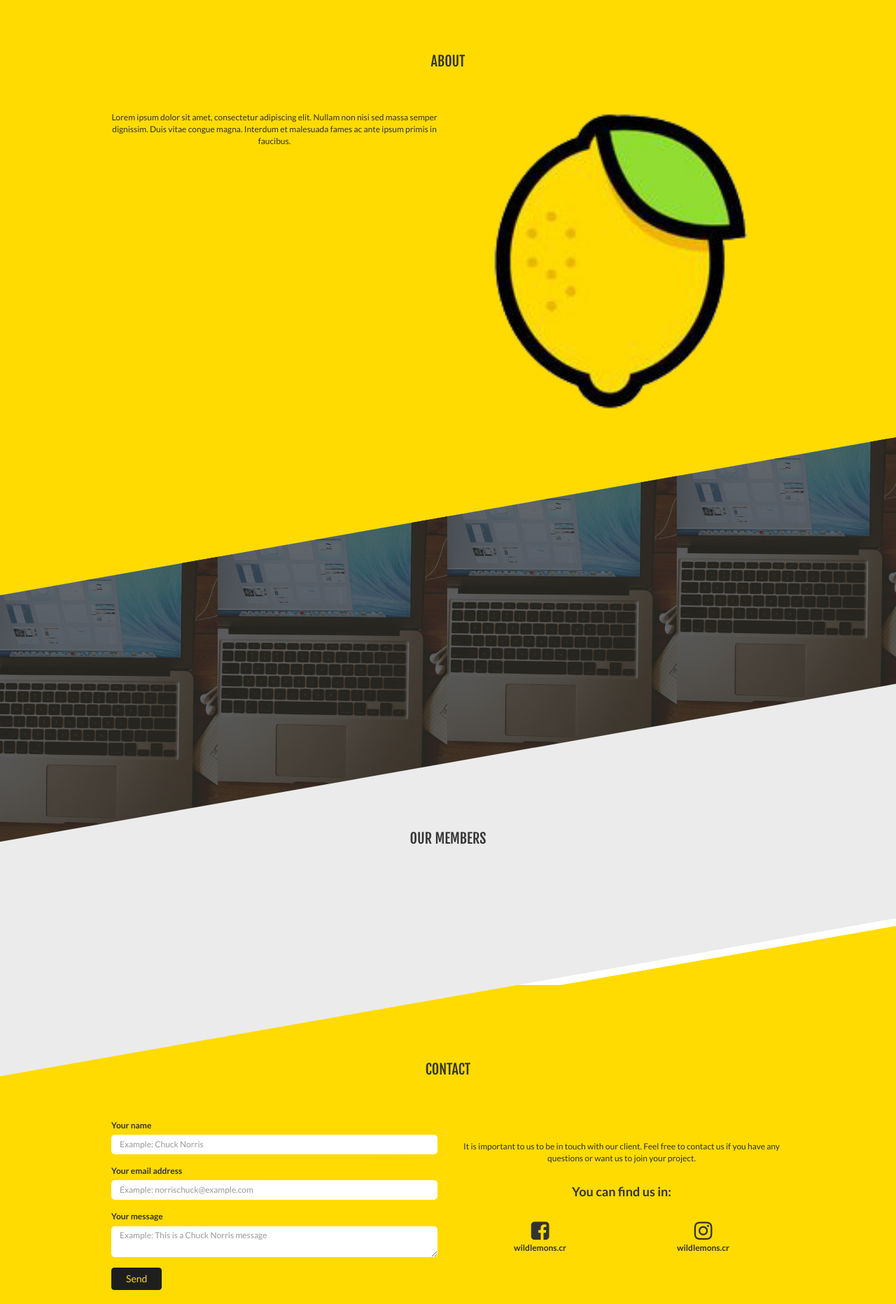
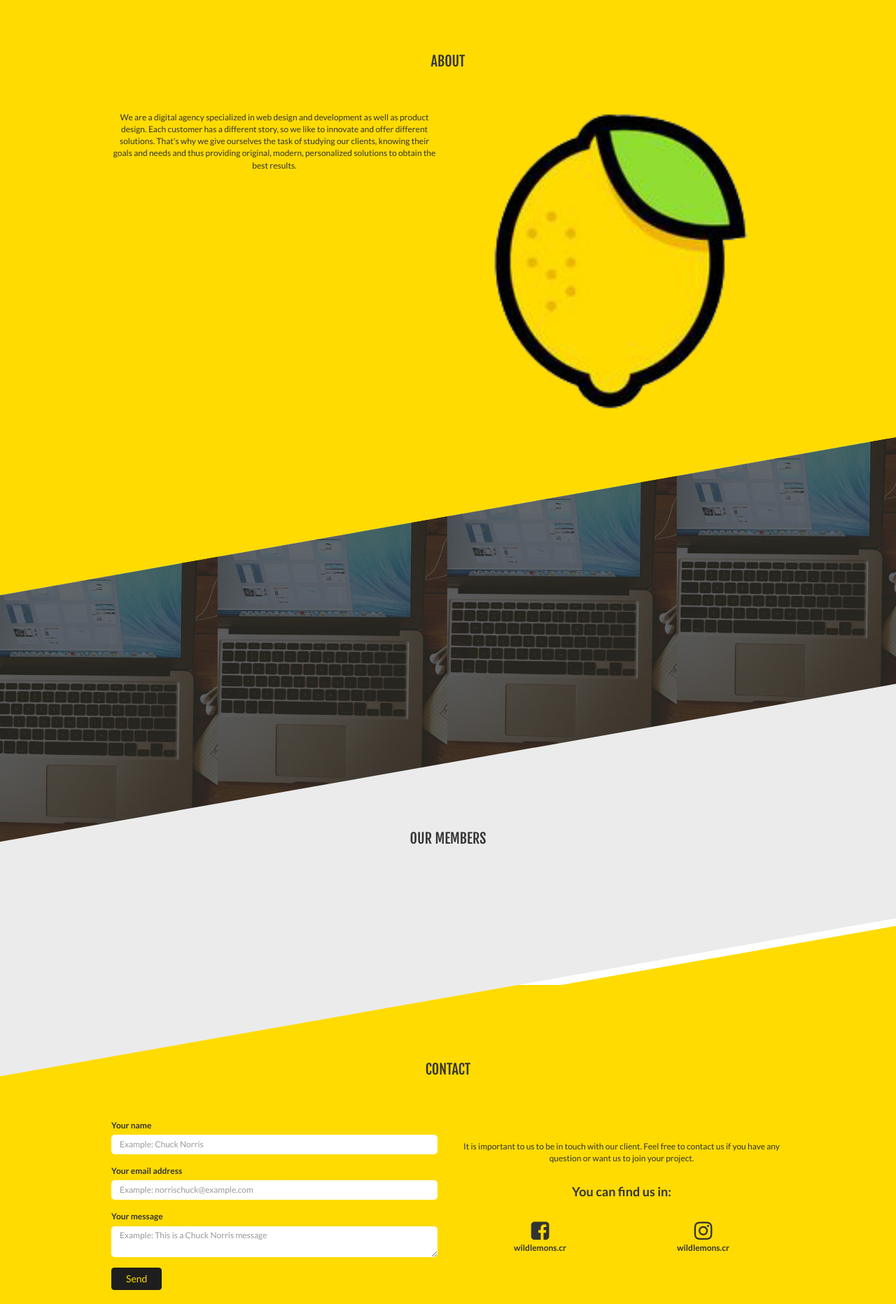
Before and after one commit to MilloEscobar/WildLemons, a website: page src/index.html in a window 1280 px wide. Shown: the part 1103-2967 px from the top of the page at 70% size. Drawn offline with nearby package versions, Linux system fonts and the light colour scheme; files that its build step writes are made by us from their sources; no server answers; a web font is replaced by a local one.

Commit message:
contact copy update

```diff
--- a/src/index.html
+++ b/src/index.html
@@ -91,7 +91,7 @@
     <h2 class="title">About</h2>
     <ul class="inline-list about row">
       <li class="col-xs-12 col-sm-6">
-        <p>Lorem ipsum dolor sit amet, consectetur adipiscing elit. Nullam non nisi sed massa semper dignissim. Duis vitae congue magna. Interdum et malesuada fames ac ante ipsum primis in faucibus.</p>
+        <p>We are a digital agency specialized in web design and development as well as product design. Each customer has a different story, so we like to innovate and offer different solutions. That's why we give ourselves the task of studying our clients, knowing their goals and needs and thus providing original, modern, personalized solutions to obtain the best results.</p>
       </li>
       <li class="col-xs-12 col-sm-6">
         <img src="/app/media/nav-logo-1.png">
@@ -155,7 +155,7 @@
         </form>
       </div>
       <div class="col-xs-12 col-sm-6">
-        <p>It is important to us to be in touch with our client. Feel free to contact us if you have any questions or want us to join your project.</p>
+        <p>It is important to us to be in touch with our client. Feel free to contact us if you have any question or want us to join your project.</p>
         <h4 class="title col-xs-12">You can find us in:</h4>
         <ul class="inline-list">
           <li class="col-xs-6 icon"><a href="https://www.facebook.com/wildlemons.cr" target="_blank"> <i class="fa fa-facebook-square"></i> <span>wildlemons.cr</span></a></li>
```
